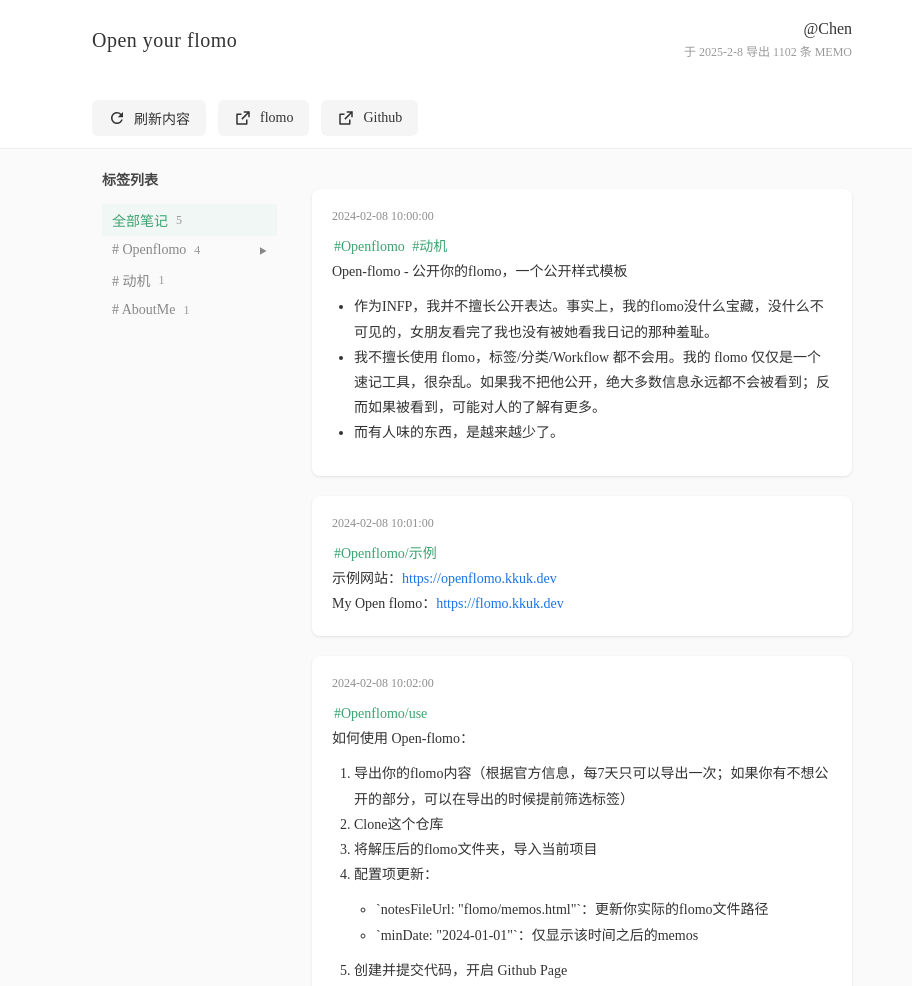
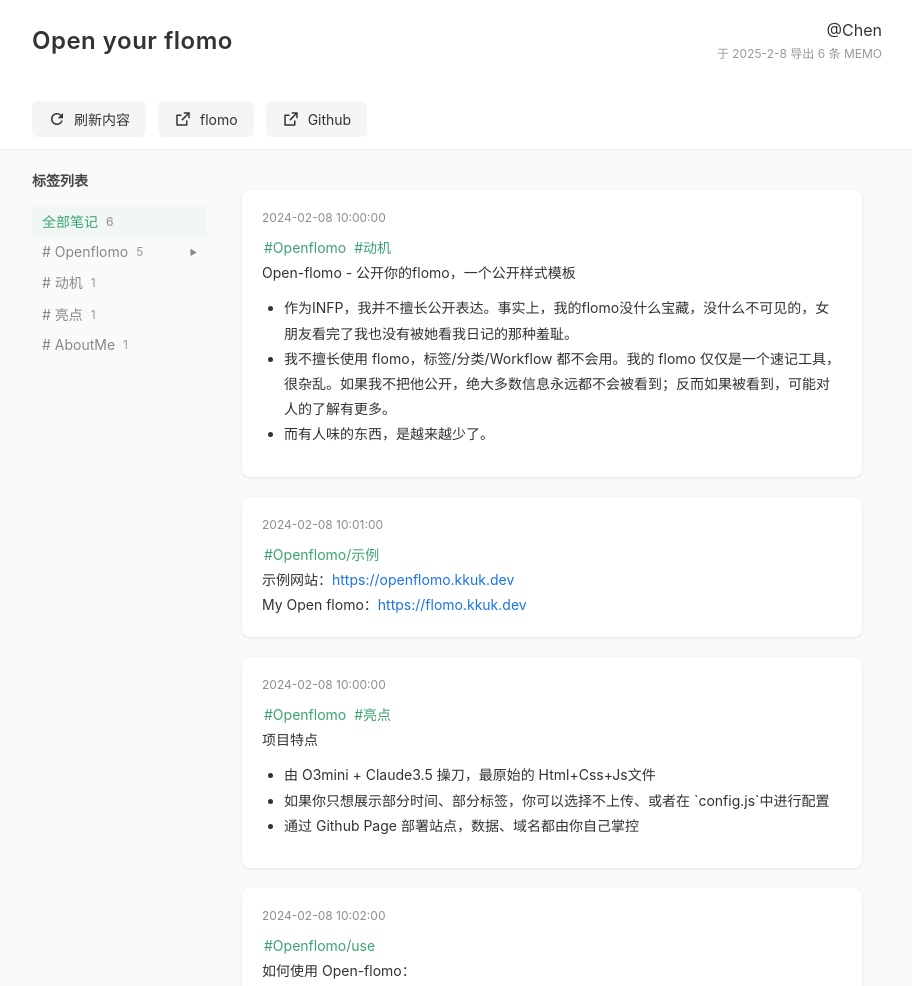
Before and after one commit to Feng6611/open-flomo, a plain HTML site: page index.html in a window 1280 px wide. Shown: the top 986 px of the page, without its empty margins (168-1080 px from the left). Drawn offline with Linux system fonts and the light colour scheme.

Commit message:
1新增指定字体变量;2调整宽度布局;3优化readme&介绍文案;4修复用户信息获取bug

```diff
--- /dev/null
+++ b/data/user.json
@@ -0,0 +1,5 @@
+{
+  "name": "@Chen",
+  "exportDate": "2025-2-8",
+  "memosCount": 1102
+}
--- a/flomo/memos.html
+++ b/flomo/memos.html
@@ -105,7 +105,7 @@
         <div class="top">
           <div class="user">
             <div class="name">@Chen</div>
-            <div class="date">于 2024-2-8 导出 5 条 MEMO</div>
+            <div class="date">于 2025-2-8 导出 6 条 MEMO</div>
           </div>
         </div>
       </header>
@@ -131,6 +131,20 @@
               <p>#Openflomo/示例</p>
               <p>示例网站：https://openflomo.kkuk.dev</p>
               <p>My Open flomo：https://flomo.kkuk.dev</p>
+            </div>
+            <div class="files"></div>
+        </div>
+
+         <div class="memo">
+            <div class="time">2024-02-08 10:00:00</div>
+            <div class="content">
+                <p>#Openflomo #亮点</p>
+                <p>项目特点</p>
+                <ul>
+                    <li>由 O3mini + Claude3.5 操刀，最原始的 Html+Css+Js文件</li>
+                    <li>如果你只想展示部分时间、部分标签，你可以选择不上传、或者在 `config.js`中进行配置</li>
+                    <li>通过 Github Page 部署站点，数据、域名都由你自己掌控</li>
+                </ul>
             </div>
             <div class="files"></div>
         </div>
@@ -162,7 +176,7 @@
                 <p>项目结构：</p>
                 <pre>
         Open-flomo/
-├── assets/           # 静态资源文件夹
+        ├── assets/          # 静态资源文件夹
         │   └── images/      # 图片资源
         ├── flomo/           # flomo导出文件
         ├── index.html       # 主页面
@@ -186,5 +200,26 @@
         </div>
 
       </div>
+      <script>
+      document.addEventListener("DOMContentLoaded", function() {
+        // 注意：相对于 flomo 目录调整 JSON 文件路径（例如：../data/user.json）
+        fetch('../data/user.json')
+          .then(response => response.json())
+          .then(data => {
+            const userContainer = document.querySelector('.user');
+            if(userContainer) {
+              const nameElem = userContainer.querySelector('.name');
+              const dateElem = userContainer.querySelector('.date');
+              if(nameElem) {
+                nameElem.innerText = data.name;
+              }
+              if(dateElem) {
+                dateElem.innerText = `于 ${data.exportDate} 导出 ${data.memosCount} 条 MEMO`;
+              }
+            }
+          })
+          .catch(error => console.error('加载用户数据错误:', error));
+      });
+      </script>
     </body>
 </html>
--- a/index.html
+++ b/index.html
@@ -12,8 +12,8 @@
             <div class="header-top">
                 <div class="title">Open your flomo</div>
                 <div class="user">
-                    <div class="name">@Chen</div>
-                    <div class="date">于 2025-2-8 导出 1102 条 MEMO</div>
+                    <div class="name"></div>
+                    <div class="date"></div>
                 </div>
             </div>
             <div class="header-actions">
@@ -55,5 +55,36 @@
     </div>
     <script src="config.js"></script>
     <script src="main.js"></script>
+    <script>
+    document.addEventListener("DOMContentLoaded", function() {
+      // 从 flomo/memos.html 获取用户数据信息
+      fetch('flomo/memos.html')
+        .then(response => response.text())
+        .then(htmlText => {
+          // 利用 DOMParser 将返回的 HTML 文本转换为 DOM 对象
+          const parser = new DOMParser();
+          const doc = parser.parseFromString(htmlText, 'text/html');
+          const userContainer = doc.querySelector('.user');
+          if (userContainer) {
+            const name = userContainer.querySelector('.name') ? userContainer.querySelector('.name').innerText : '';
+            const date = userContainer.querySelector('.date') ? userContainer.querySelector('.date').innerText : '';
+            // 更新当前页面中所有 .user 容器
+            document.querySelectorAll('.user').forEach(function(container) {
+              const nameElem = container.querySelector('.name');
+              const dateElem = container.querySelector('.date');
+              if (nameElem) {
+                nameElem.innerText = name;
+              }
+              if (dateElem) {
+                dateElem.innerText = date;
+              }
+            });
+          } else {
+            console.error('在 flomo/memos.html 中未找到 .user 元素');
+          }
+        })
+        .catch(error => console.error('加载 flomo/memos.html 错误:', error));
+    });
+    </script>
 </body>
 </html>
--- a/styles.css
+++ b/styles.css
@@ -11,11 +11,19 @@
 
     /* 布局变量 */
     --header-height: 80px;
-    --max-content-width: 800px;
-    --sidebar-width: 200px;
+    --max-content-width: 900px;  /* 增加整体宽度 */
+    --sidebar-width: 200px;      /* 保持原有侧边栏宽度 */
     --memo-width: 620px;
     --spacing-base: 20px;
     --transition-speed: 0.2s;  /* 新增统一过渡时间变量 */
+    --layout-margin: 20px;  /* 新增：统一的布局偏移量 */
+
+    /* 字体变量 */
+    --font-family-base: -apple-system, BlinkMacSystemFont, "Segoe UI", Roboto,
+        "Helvetica Neue", Arial, "Noto Sans", sans-serif,
+        "Apple Color Emoji", "Segoe UI Emoji", "Segoe UI Symbol", "Noto Color Emoji";
+    --font-family-mono: SFMono-Regular, Menlo, Monaco, Consolas, "Liberation Mono",
+        "Courier New", monospace;
 }
 
 *, *::before, *::after {
@@ -26,6 +34,7 @@
 body {
     background: #fafafa;
     min-height: 100vh;  /* 确保最小高度充满视口 */
+    font-family: var(--font-family-base);
 }
 
 /* 头部样式 */
@@ -43,6 +52,7 @@
     max-width: var(--max-content-width);
     margin: 0 auto;
     padding: 0 var(--spacing-base);
+    margin-left: calc((100% - var(--max-content-width)) / 2 - var(--layout-margin));  /* 使用变量 */
 }
 
 /* 顶部信息区域 */
@@ -51,12 +61,13 @@
     justify-content: space-between;
     align-items: center;
     padding: var(--spacing-base) 0;
+    margin-left: 10px;  /* 增加左侧边距 */
 }
 
 .header-top .title {
-    font-size: 20px;
+    font-size: 24px;
     color: var(--text-primary);
-    font-weight: 500;
+    font-weight: 600;  /* 稍微加粗一点 */
     letter-spacing: 0.5px;
 }
 
@@ -78,6 +89,7 @@
 /* 操作区域 */
 .header-actions {
     padding: var(--spacing-base) 0 calc(var(--spacing-base) - 8px);
+    margin-left: 10px;  /* 增加左侧边距 */
 }
 
 .actions-wrapper {
@@ -187,7 +199,8 @@
     margin: 0 auto;
     padding: 0 var(--spacing-base) var(--spacing-base);
     gap: var(--spacing-base);
-    min-height: calc(100vh - var(--header-height));  /* 确保最小高度 */
+    min-height: calc(100vh - var(--header-height));
+    margin-left: calc((100% - var(--max-content-width)) / 2 - var(--layout-margin));  /* 使用变量 */
 }
 
 /* 侧边栏样式 */
```
Also changed, not shown: README.md. Lines whose indentation alone changed are shown as unchanged.
